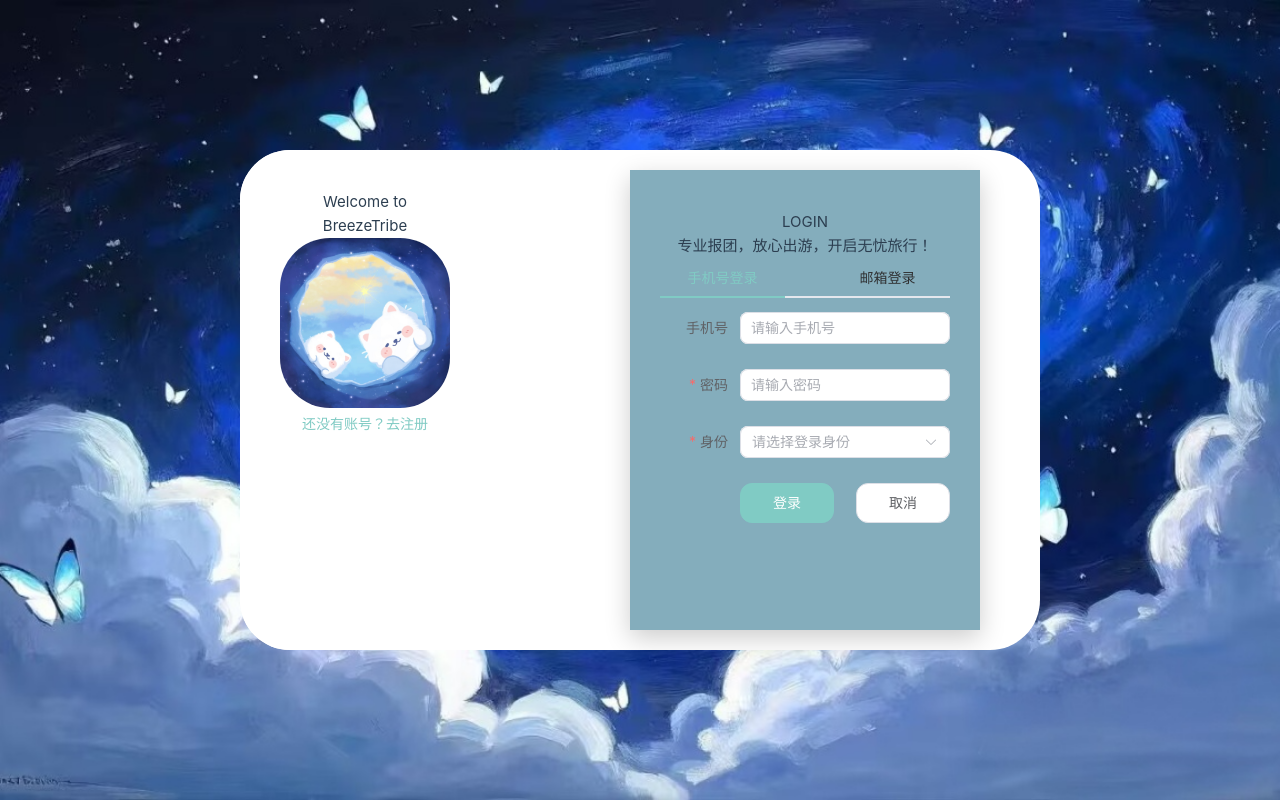
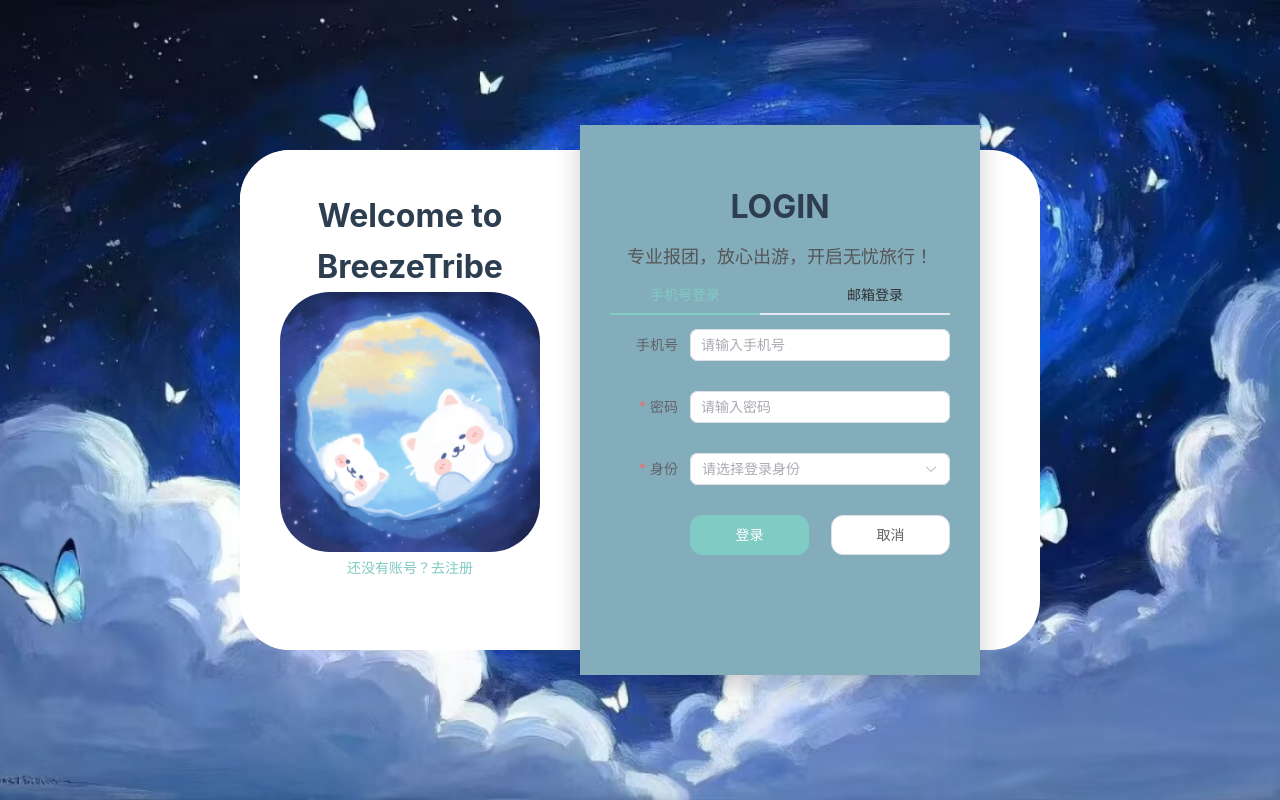
Before and after one commit to batiluoxuanwan/BreezeTribe, a Vue app in the folder vue/: page /login in a window 1280 px wide. Built offline with nearby package versions, Linux system fonts and the light colour scheme.

Commit message:
合并后调整登录注册

```diff
--- a/vue/src/views/Public/Login.vue
+++ b/vue/src/views/Public/Login.vue
@@ -3,7 +3,7 @@
     <div class="login-container">
       <!-- 左侧 Logo -->
       <div class="login-left">
-        <h2>Welcome to BreezeTribe</h2>
+        <h2 style="text-align: center;font-size: 32px; font-weight: bold;">Welcome to BreezeTribe</h2>
         <img src="@/assets/Logo.jpg" alt="Logo" class="login-logo" />
          <!-- 去注册 -->
           <el-form-item>
@@ -15,9 +15,10 @@
 
       <!-- 右侧表单 -->
       <div class="login-right">
-
-        <h1 style="text-align: center;">LOGIN</h1>
-        <h4 style="text-align: center;">专业报团，放心出游，开启无忧旅行！</h4>
+        <h2 style="text-align: center;line-height: 2.0;">
+          <span style="font-size: 32px; font-weight: bold;">LOGIN</span><br>
+          <span style="font-size: 18px; color: #555;">专业报团，放心出游，开启无忧旅行！</span>
+        </h2>
         <!-- 登录方式切换（用 Tabs 实现） -->
         <el-tabs v-model="mode" class="login-switch" stretch>
           <el-tab-pane label="手机号登录" name="phone" ></el-tab-pane>
@@ -242,7 +243,7 @@ const goRegister = () => {
 }
 
 .login-left {
-  width: 250px;
+  width: 340px;
   background: white;
   border-radius: 50px;
   padding: 40px;
@@ -261,9 +262,9 @@ const goRegister = () => {
   right: 60px;
   top: 50%;
   transform: translateY(-50%);
-  width: 350px;
-  height:460px;
-  padding: 40px 30px;
+  width: 400px;
+  height:550px;
+  padding: 50px 30px;
   background: #84adbc;
   box-shadow: 0 8px 24px rgba(0, 0, 0, 0.2);
   z-index: 10;
@@ -273,7 +274,7 @@ const goRegister = () => {
 }
 
 .login-right .el-form-item {
-  margin-bottom: 25px; /* 垂直间距*/
+  margin-bottom: 30px; /* 垂直间距*/
 }
 
 /* 取消最后一个 el-form-item 的下边距，避免按钮下方留白 */
--- a/vue/src/views/Public/Register.vue
+++ b/vue/src/views/Public/Register.vue
@@ -2,7 +2,7 @@
   <div class="register-background">
     <div class="register-container">
       <div class="register-left">
-        <h2>Welcome to BreezeTribe</h2>
+        <h2 style="text-align: center;font-size: 32px; font-weight: bold;">Welcome to BreezeTribe</h2>
         <img src="@/assets//Logo.jpg" alt="Logo" class="register-logo" />
         <el-form-item>
           <el-button type="text" @click="goLogin" style="width: 100%; text-align: center;">
@@ -12,7 +12,7 @@
       </div>
 
       <div class="register-right">
-        <h2 style="text-align: center;">REGISTER</h2>
+        <h2 style="text-align: center;font-size: 32px; font-weight: bold;">REGISTER</h2>
 
         <el-form
           :model="registerForm"
@@ -383,7 +383,7 @@ const goLogin = () => {
 }
 
 .register-left {
-  width: 250px;
+  width: 340px;
   background: white;
   border-radius: 50px;
   padding: 40px;
@@ -403,8 +403,8 @@ const goLogin = () => {
   top: 50%;
   transform: translateY(-50%);
   width: 400px;
-  height: 550px;
-  padding: 40px 30px;
+  height: 575px;
+  padding: 30px 30px;
   background: #84adbc;
   box-shadow: 0 8px 24px rgba(0, 0, 0, 0.2);
   z-index: 10;
```
